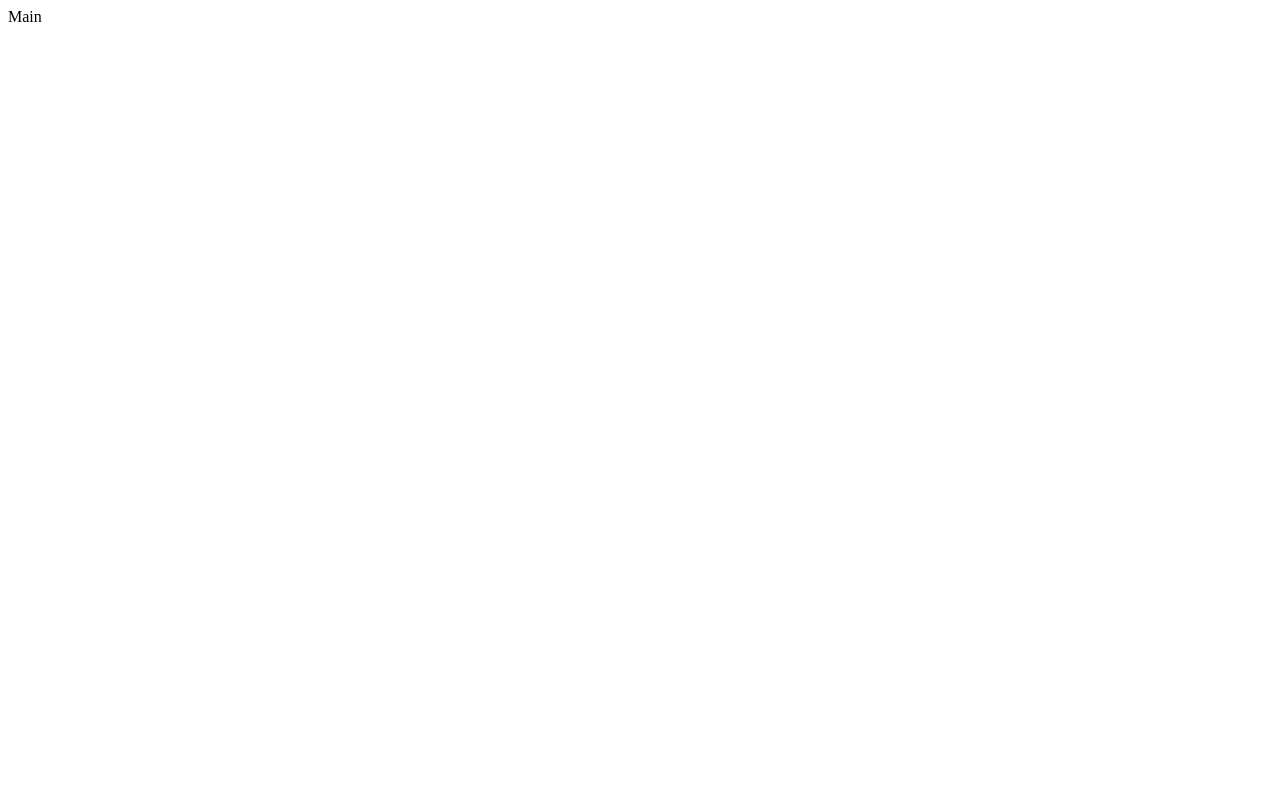
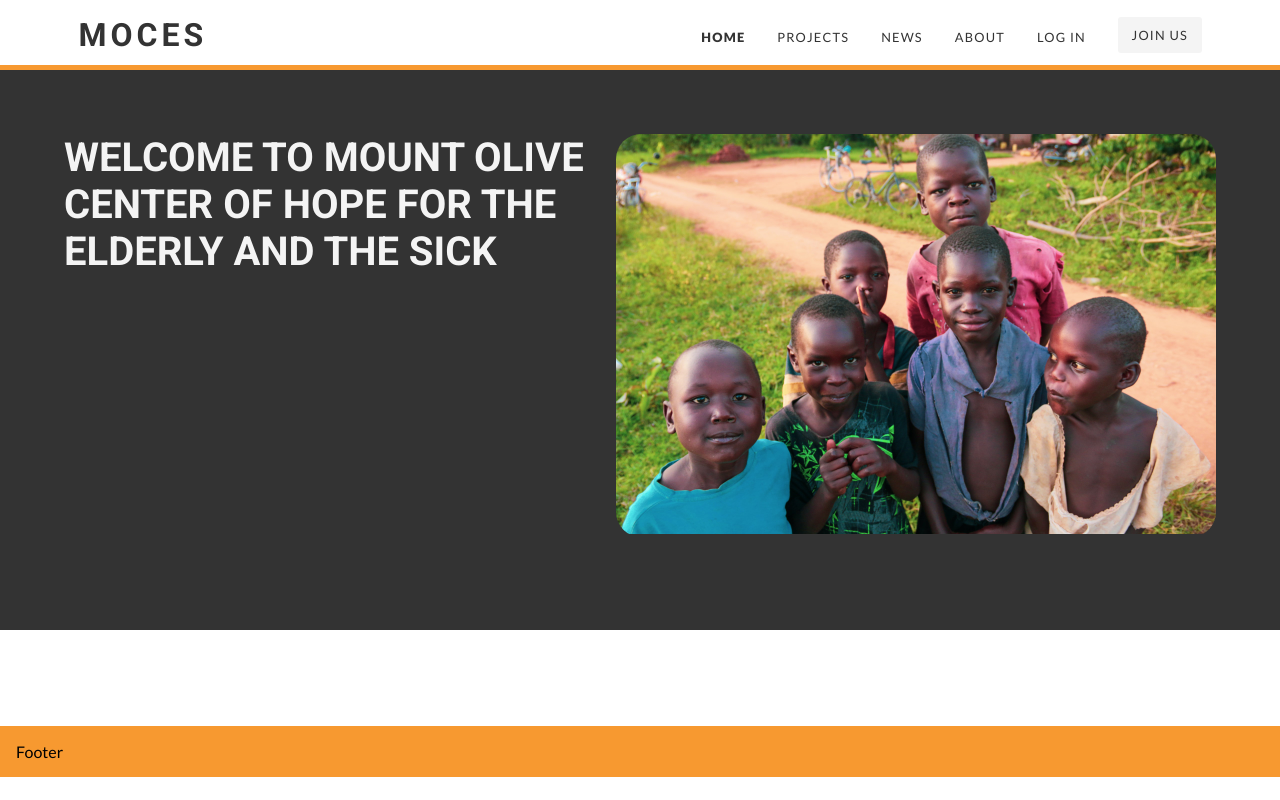
Before and after one commit to augedoo/moces-website, a React (Create React App) app in the folder frontend/: page / in a window 1280 px wide. Built offline with nearby package versions, Linux system fonts and the light colour scheme.

Commit message:
Working on Showcase: save 1

```diff
--- a/frontend/package.json
+++ b/frontend/package.json
@@ -18,7 +18,7 @@
     "build": "react-scripts build",
     "start": "react-scripts start",
     "dev": "concurrently \"npm run sass\" \"npm start\"",
-    "sass": "node-sass-chokidar ./styles -o ./src --watch --recursive"
+    "sass": "node-sass-chokidar ./styles -o ./src --watch --recursive --usePolling"
   },
   "eslintConfig": {
     "extends": [
--- a/frontend/src/App.js
+++ b/frontend/src/App.js
@@ -1,5 +1,21 @@
+import React from 'react';
+import { BrowserRouter as Router, Switch, Route } from 'react-router-dom';
+import Header from './components/Header';
+import Footer from './components/Footer';
+import HomeScreen from './screens/HomeScreen';
+
 function App() {
-  return <div>Main</div>;
+  return (
+    <Router>
+      <Header />
+      <Switch>
+        <>
+          <Route path='/' component={HomeScreen} exact />
+        </>
+      </Switch>
+      <Footer />
+    </Router>
+  );
 }
 
 export default App;
--- /dev/null
+++ b/frontend/src/components/Footer.js
@@ -0,0 +1,7 @@
+import React from 'react';
+
+const Footer = () => {
+  return <div className='main-footer'>Footer</div>;
+};
+
+export default Footer;
--- /dev/null
+++ b/frontend/src/components/Header.js
@@ -0,0 +1,83 @@
+import React, { useEffect, useState } from 'react';
+import { Link } from 'react-router-dom';
+
+const Header = () => {
+  const [currentPath, setCurrentPath] = useState(null);
+
+  useEffect(() => {
+    setCurrentPath(window.location.pathname);
+
+    // eslint-disable-next-line
+  }, [window.location, currentPath]);
+
+  return (
+    <header className='main-header'>
+      <div className='container'>
+        <div className='brand'>
+          {/* <img
+            src='/logo.png'
+            alt='moces| mount olive center of hope for the elderly and the sick'
+          /> */}
+          <h1>Moces</h1>
+        </div>
+        <nav>
+          <ul>
+            <li>
+              <Link to='/' className={currentPath === '/' ? 'active' : ''}>
+                Home
+              </Link>
+            </li>
+
+            <li>
+              <Link
+                to='/projects'
+                className={currentPath === '/projects' ? 'active' : ''}
+              >
+                Projects
+              </Link>
+            </li>
+
+            <li>
+              <Link
+                to='/news'
+                className={currentPath === '/news' ? 'active' : ''}
+              >
+                News
+              </Link>
+            </li>
+
+            <li>
+              <Link
+                to='/about'
+                className={currentPath === '/about' ? 'active' : ''}
+              >
+                About
+              </Link>
+            </li>
+
+            <li>
+              <Link
+                to='/login'
+                className={currentPath === '/login' ? 'active' : ''}
+              >
+                Log In
+              </Link>
+            </li>
+            <li>
+              <Link
+                to='/signup'
+                className={`${
+                  currentPath === '/signup' ? 'active' : ''
+                } signup-btn btn`}
+              >
+                Join Us
+              </Link>
+            </li>
+          </ul>
+        </nav>
+      </div>
+    </header>
+  );
+};
+
+export default Header;
--- a/frontend/src/index.css
+++ b/frontend/src/index.css
@@ -0,0 +1,110 @@
+@import url("https://fonts.googleapis.com/css2?family=Lato:wght@100;300;400;700;900&family=Roboto:wght@100;300;400;500;700;900&display=swap");
+* {
+  padding: 0;
+  margin: 0;
+  box-sizing: border-box; }
+
+h1,
+h2,
+h3,
+h4,
+h5,
+h6 {
+  font-family: 'Roboto', sans-serif; }
+
+body,
+p,
+a {
+  font-family: 'Lato', sans-serif; }
+
+a {
+  text-decoration: none; }
+
+ul {
+  list-style: none; }
+
+img {
+  width: 100%; }
+
+.container {
+  max-width: 1200px;
+  width: 90%;
+  margin: auto; }
+
+.btn {
+  padding: 0.65rem 0.85rem;
+  outline: none;
+  border: none;
+  font-weight: 500;
+  background: #f4f4f4;
+  border-radius: 3px;
+  display: inline-block; }
+  .btn-small {
+    padding: 0.5rem 0.75rem; }
+  .btn-medium {
+    padding: 0.75rem 1.25rem; }
+  .btn-large {
+    font-size: 2rem;
+    font-weight: 700;
+    padding: 1rem 1.75rem; }
+
+.screen-home {
+  min-height: 80vh; }
+  .screen-home #showcase {
+    height: 70vh;
+    background-color: #333;
+    padding-top: 4rem; }
+    .screen-home #showcase .container {
+      display: grid;
+      grid-template-columns: 1fr 600px;
+      gap: 2rem;
+      color: #f4f4f4; }
+    .screen-home #showcase h1 {
+      text-transform: uppercase;
+      font-size: 2.5rem; }
+    .screen-home #showcase .slides {
+      border-radius: 25px;
+      overflow: hidden; }
+
+.main-header {
+  border-bottom: 5px solid #f79930;
+  color: #333;
+  padding: 1rem;
+  height: 70px;
+  display: flex;
+  align-items: center;
+  justify-content: center; }
+  .main-header .main-header--scrolled {
+    background: #35373ccc;
+    box-shadow: -8px -4px 8px 0px #ffffff, 8px 4px 12px 0px #d1d9e6,
+ 4px 4px 4px 0px #d1d9e6 inset, -4px -4px 4px 0px #ffffff inset; }
+  .main-header .container {
+    vertical-align: middle;
+    display: flex;
+    justify-content: space-between;
+    align-items: center; }
+  .main-header .brand {
+    display: flex;
+    align-items: center; }
+    .main-header .brand h1 {
+      text-transform: uppercase;
+      letter-spacing: 4px; }
+  .main-header nav ul {
+    display: flex;
+    align-items: center; }
+  .main-header li {
+    margin-left: 2rem; }
+    .main-header li a {
+      text-transform: uppercase;
+      font-size: 0.8rem;
+      letter-spacing: 1.2px;
+      color: #333; }
+      .main-header li a.signup-btn {
+        color: #333; }
+      .main-header li a.active {
+        font-weight: 900; }
+
+.main-footer {
+  margin-top: 1rem;
+  background: #f79930;
+  padding: 1rem; }
--- /dev/null
+++ b/frontend/src/screens/HomeScreen.js
@@ -0,0 +1,25 @@
+import React from 'react';
+
+const HomeScreen = () => {
+  return (
+    <div className='screen-home'>
+      <section id='showcase' className='showcase'>
+        <div className='container'>
+          <div>
+            <h1>
+              Welcome to Mount Olive Center of Hope for the Elderly and the Sick
+            </h1>
+          </div>
+          <div className='slides'>
+            <img
+              src='/images/andrew-itaga-ad0EuMF62EM-unsplash.jpg'
+              alt='orphans'
+            />
+          </div>
+        </div>
+      </section>
+    </div>
+  );
+};
+
+export default HomeScreen;
--- a/frontend/styles/_base.scss
+++ b/frontend/styles/_base.scss
@@ -1,9 +1,86 @@
 // * Config
-
-// * Resets
+@import url('https://fonts.googleapis.com/css2?family=Lato:wght@100;300;400;700;900&family=Roboto:wght@100;300;400;500;700;900&display=swap');
 
 // * Variables
+$primary-color: #f79930;
+$dark: #333;
+$light: #f4f4f4;
+$medium: #ccc;
+$max-width: 1200px;
 
 // * Mixins
 
+// * Functions
+// Set text color
+@function setTextColor($color) {
+  @if (lightness($color) > 50) {
+    @return #111;
+  } @else {
+    @return #fff;
+  }
+}
+
+// * Resets
+* {
+  padding: 0;
+  margin: 0;
+  box-sizing: border-box;
+}
+
+h1,
+h2,
+h3,
+h4,
+h5,
+h6 {
+  font-family: 'Roboto', sans-serif;
+}
+
+body,
+p,
+a {
+  font-family: 'Lato', sans-serif;
+}
+
+a {
+  text-decoration: none;
+}
+
+ul {
+  list-style: none;
+}
+
+img {
+  width: 100%;
+}
+
 // * Utility Classes.
+.container {
+  max-width: $max-width;
+  width: 90%;
+  margin: auto;
+}
+
+.btn {
+  padding: 0.65rem 0.85rem;
+  outline: none;
+  border: none;
+  font-weight: 500;
+  background: $light;
+  border-radius: 3px;
+  display: inline-block;
+
+  &-small {
+    padding: 0.5rem 0.75rem;
+  }
+
+  &-medium {
+    padding: 0.75rem 1.25rem;
+  }
+
+  &-large {
+    font-size: 2rem;
+    font-weight: 700;
+    padding: 1rem 1.75rem;
+  }
+}
--- a/frontend/styles/_components.scss
+++ b/frontend/styles/_components.scss
@@ -0,0 +1,63 @@
+.main-header {
+  // background: #35373ccc;
+  border-bottom: 5px solid $primary-color;
+  color: $dark;
+  padding: 1rem;
+  height: 70px;
+  display: flex;
+  align-items: center;
+  justify-content: center;
+
+  .main-header--scrolled {
+    background: #35373ccc;
+    box-shadow: -8px -4px 8px 0px #ffffff, 8px 4px 12px 0px #d1d9e6,
+      4px 4px 4px 0px #d1d9e6 inset, -4px -4px 4px 0px #ffffff inset;
+  }
+
+  .container {
+    vertical-align: middle;
+    display: flex;
+    justify-content: space-between;
+    align-items: center;
+  }
+
+  .brand {
+    display: flex;
+    align-items: center;
+
+    h1 {
+      text-transform: uppercase;
+      letter-spacing: 4px;
+    }
+  }
+
+  nav ul {
+    display: flex;
+    align-items: center;
+  }
+
+  li {
+    margin-left: 2rem;
+
+    a {
+      text-transform: uppercase;
+      font-size: 0.8rem;
+      letter-spacing: 1.2px;
+      color: $dark;
+
+      &.signup-btn {
+        color: $dark;
+      }
+
+      &.active {
+        font-weight: 900;
+      }
+    }
+  }
+}
+
+.main-footer {
+  margin-top: 1rem;
+  background: $primary-color;
+  padding: 1rem;
+}
--- a/frontend/styles/_layout.scss
+++ b/frontend/styles/_layout.scss
@@ -0,0 +1,28 @@
+.screen {
+  &-home {
+    min-height: 80vh;
+
+    #showcase {
+      height: 70vh;
+      background-color: $dark;
+      padding-top: 4rem;
+
+      .container {
+        display: grid;
+        grid-template-columns: 1fr 600px;
+        gap: 2rem;
+        color: $light;
+      }
+
+      h1 {
+        text-transform: uppercase;
+        font-size: 2.5rem;
+      }
+
+      .slides {
+        border-radius: 25px;
+        overflow: hidden;
+      }
+    }
+  }
+}
```
Also changed, not shown: frontend/src/setupTests.js (deleted, +0 -5 lines), frontend/public/images/andrew-itaga-ad0EuMF62EM-unsplash.jpg (added), frontend/public/logo.png (added).
